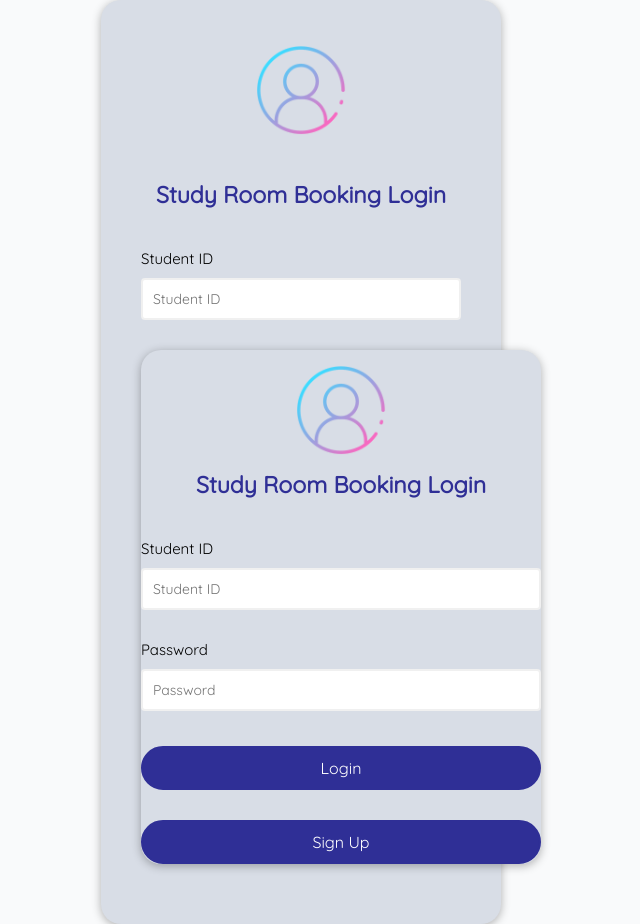
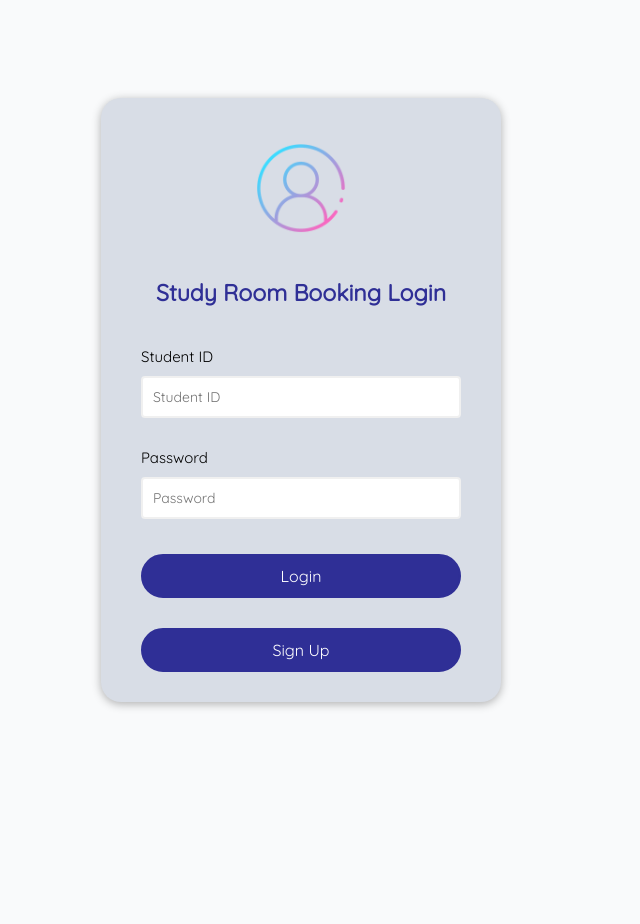
Before and after one commit to michelle-shin/study-room-booking, a Flask app: page / in a window 1280 px wide. Shown: the whole page, without its empty margins (339-979 px from the left). After the commit the page ends 708 px from the top, so only its background shows below. Run offline with Flask 2, Linux system fonts and the light colour scheme.

Commit message:
removed the bug in login page
for testing
id -> A01283117
password -> password

```diff
--- a/templates/login.html
+++ b/templates/login.html
@@ -10,13 +10,6 @@
 </head>
 <body class="login-main">
 
-    <div class="loginBox">
-        <img class="user" src="../static\css\login-icon.png" height="120px" width="120px">
-        <form action="login.php" method="post" class="login-form">
-            <h3>Study Room Booking Login</h3>
-            <div class="inputBox">
-                <label for="stuID">Student ID</label>
-                <input id="stuID" type="text" name="Student ID" placeholder="Student ID">
     {% if id_exists=="no"%}
     <script>
         window.onload = function flash_message(){
```
